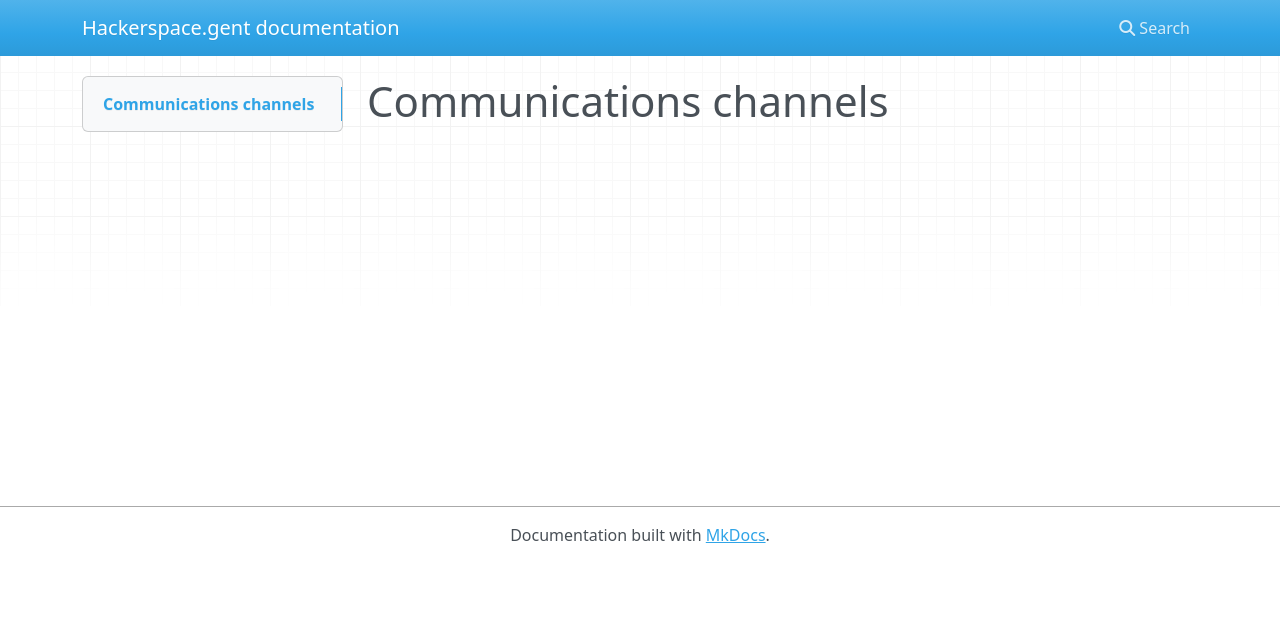
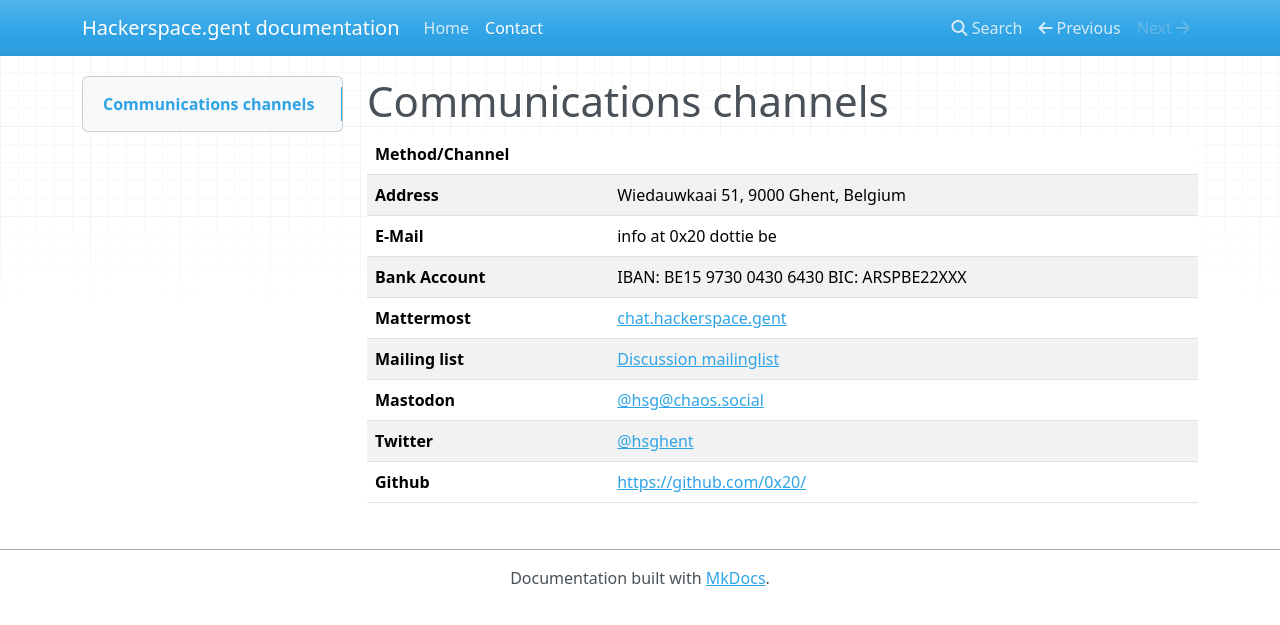
Before and after one commit to 0x20/docs, an MkDocs documentation site: the page built from docs/comms.md, in a window 1280 px wide. Shown: the top 625 px of the page. Built offline with MkDocs 1.6.1, drawn with Linux system fonts in a browser that asks for light colours; nearby versions of some CDN libraries.

Commit message:
Update communications page

```diff
--- a/docs/comms.md
+++ b/docs/comms.md
@@ -1 +1,13 @@
 # Communications channels
+
+
+| Method/Channel   |                                                            |
+| ---------------- | ---------------------------------------------------------- |
+| **Address**      | Wiedauwkaai 51, 9000 Ghent, Belgium                        |
+| **E-Mail**       | info at 0x20 dottie be                                     |
+| **Bank Account** | IBAN: BE15 9730 0430 6430 BIC: ARSPBE22XXX                 |
+| **Mattermost**   | [chat.hackerspace.gent](https://chat.hackerspace.gent/)    |
+| **Mailing list** | [Discussion mailinglist](https://discuss.hackerspaces.be/) |
+| **Mastodon**     | [@hsg@chaos.social](https://chaos.social/@hsg)             |
+| **Twitter**      | [@hsghent](http://twitter.com/HSGhent)                     |
+| **Github**       | [https://github.com/0x20/](https://github.com/0x20)        |
--- a/mkdocs.yml
+++ b/mkdocs.yml
@@ -1,3 +1,4 @@
 site_name: Hackerspace.gent documentation
 nav:
-- 'index.md'
+- Home: index.md
+- Contact: comms.md
```
